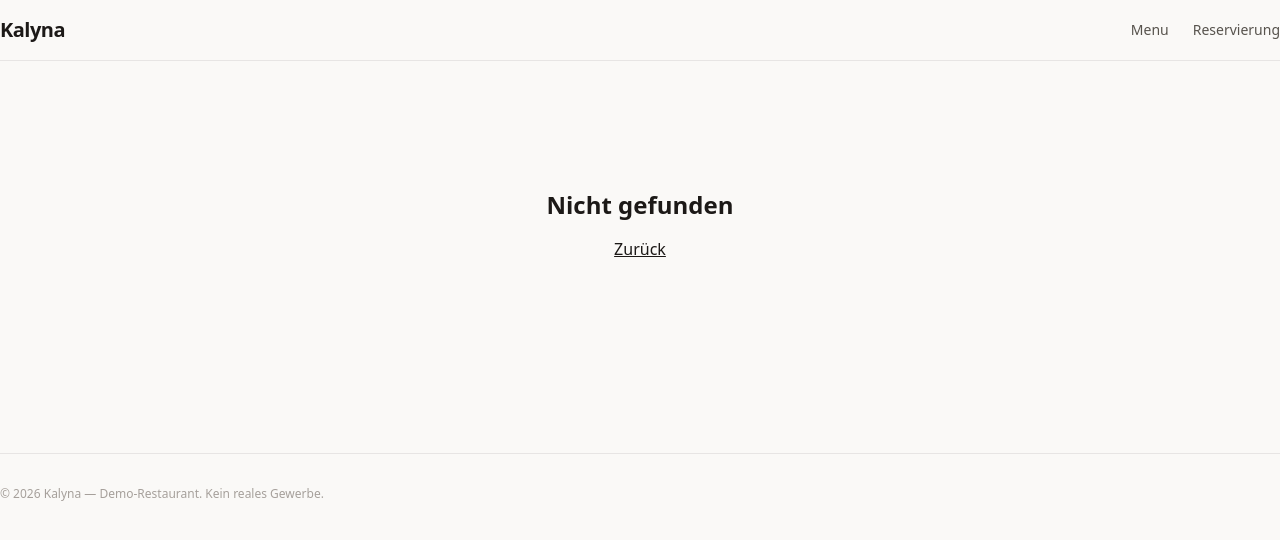
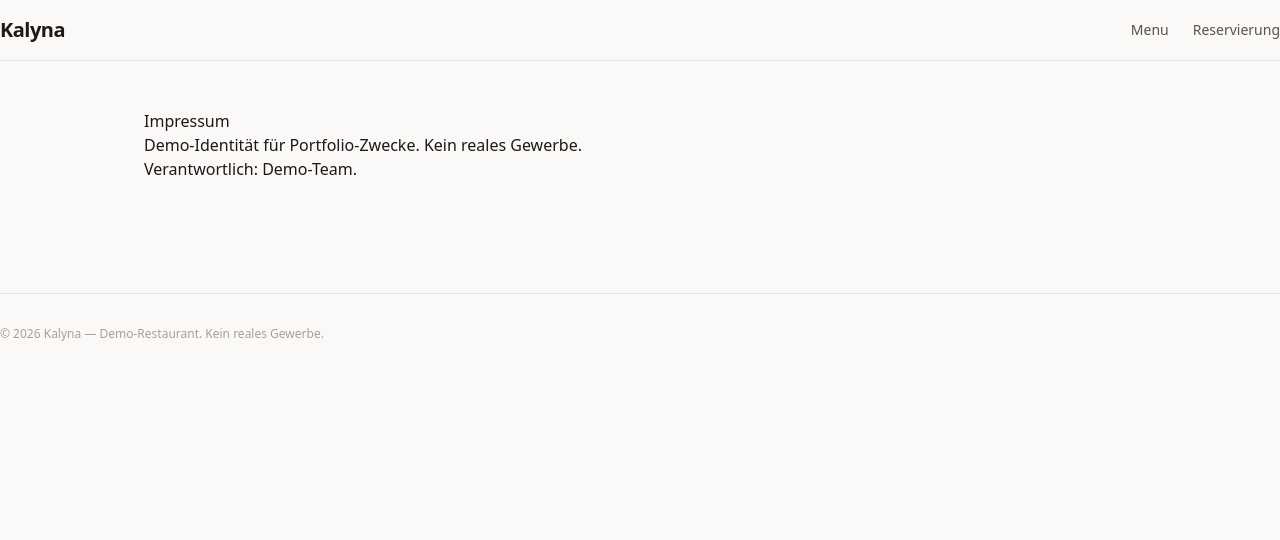
Before and after one commit to Yevhenii1951/Restourant_ukrainishe_kueche, a Next.js app: page /impressum in a window 1280 px wide. Before the commit this address had no page. Shown: the top 540 px of the page. Built offline with nearby package versions, Linux system fonts and the light colour scheme.

Commit message:
feat(contact): contact, demo Impressum, robots/sitemap, SEO placeholder KLN-008 (implements KLN-008)

```diff
--- /dev/null
+++ b/src/app/contact/page.tsx
@@ -0,0 +1,9 @@
+export default function ContactPage() {
+  return (
+    <section>
+      <h1>Kontakt</h1>
+      <p>Demo-Restaurant — kein reales Gewerbe.</p>
+      <p>Adresse und Telefon nur als Platzhalter.</p>
+    </section>
+  );
+}
--- /dev/null
+++ b/src/app/impressum/page.tsx
@@ -0,0 +1,9 @@
+export default function ImpressumPage() {
+  return (
+    <article>
+      <h1>Impressum</h1>
+      <p>Demo-Identität für Portfolio-Zwecke. Kein reales Gewerbe.</p>
+      <p>Verantwortlich: Demo-Team.</p>
+    </article>
+  );
+}
```
Also changed, not shown: public/robots.txt (added), 2 other files (tests, documents, lock files or other folders).
